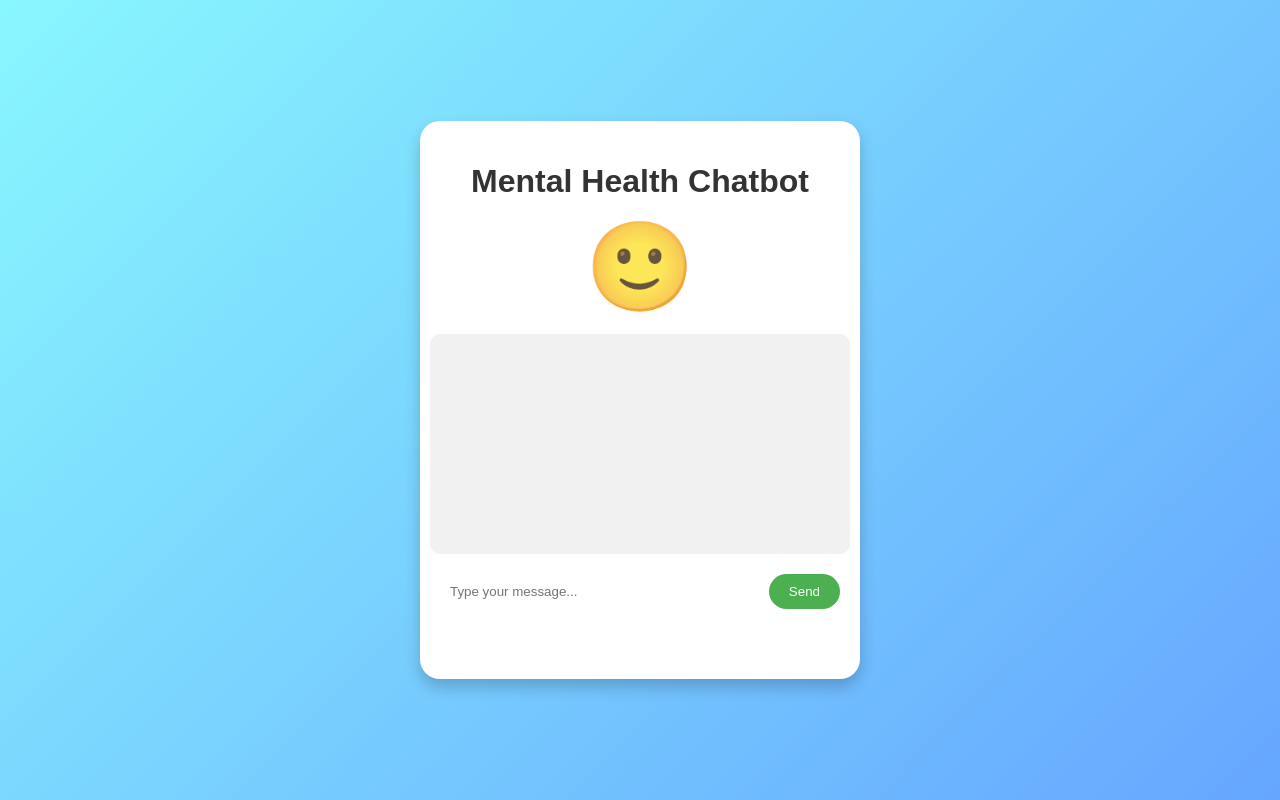
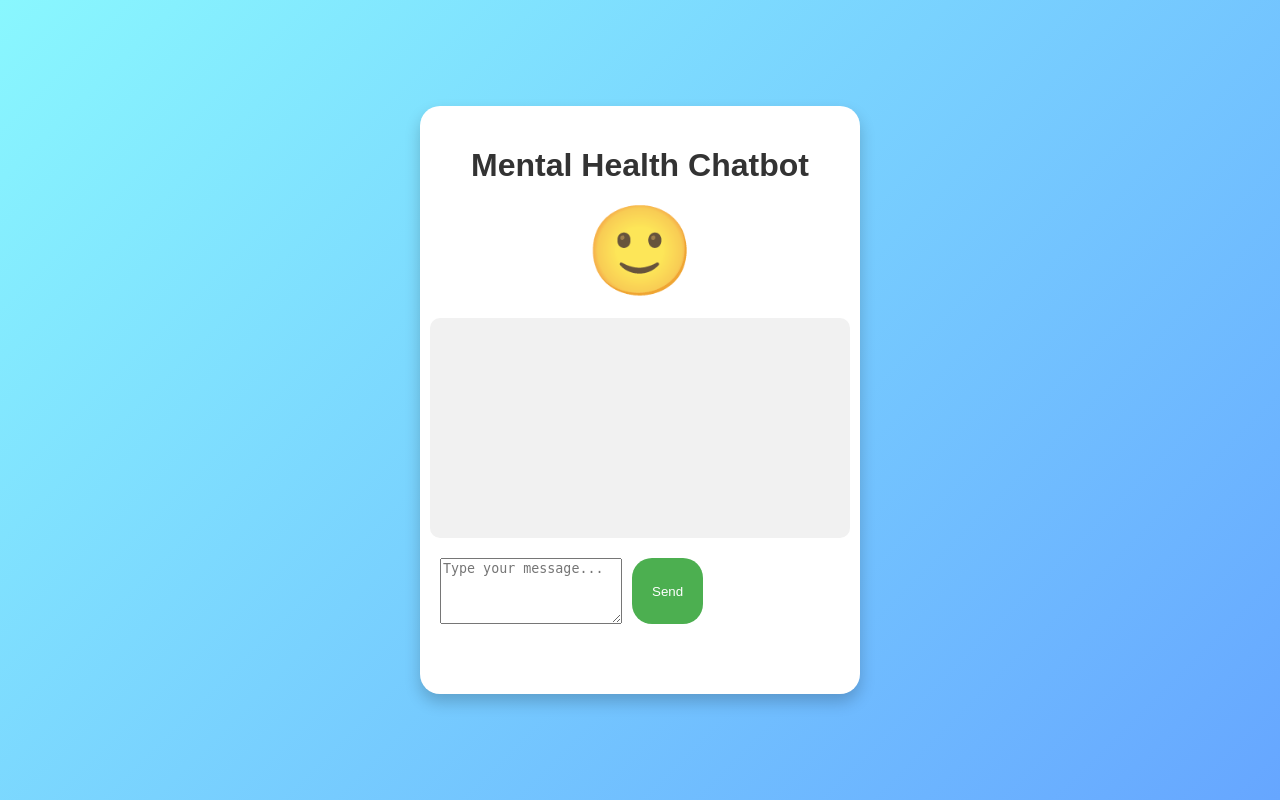
Before and after one commit to sreepragnesh/AI-for-Early-Detection-of-Mental-Health-Issues-Using-Text-Analysis, a Flask app: page / in a window 1280 px wide. Run offline with Flask 3, Linux system fonts and the light colour scheme; parts of the project's set-up code (start-up, migrations or seed data) failed here and were passed over.

Commit message:
Update chat.html

```diff
--- a/templates/chat.html
+++ b/templates/chat.html
@@ -118,6 +118,8 @@
             border-radius: 20px;
             border: none;
             outline: none;
+            resize: vertical;
+            min-height: 60px;
         }
         button {
             padding: 10px 20px;
@@ -156,7 +158,7 @@
     <div class="smiley" id="smiley">🙂</div>
     <div class="chat-box" id="chat-box"></div>
     <div class="input-area">
-        <input type="text" id="user-input" placeholder="Type your message..." />
+        <textarea id="user-input" placeholder="Type your message..." rows="4"></textarea>
         <button onclick="sendMessage()">Send</button>
     </div>
     <div class="confidence" id="confidence"></div>
@@ -199,6 +201,10 @@
                 Object.entries(data.confidence_scores)
                     .map(([label, score]) => `${label}: ${score}`)
                     .join("<br>");
+
+            if (data.confidence_scores[data.predicted_label] > 0.40) {
+                sendEmail(data.predicted_label);  // Send email if confidence > 40%
+            }
 
             document.getElementById('suggestion').innerHTML = data.suggestion;
 
@@ -244,6 +250,11 @@
                 smiley.style.animation = 'pulse 1.5s infinite'; // Default animation
         }
     }
+
+    function sendEmail(predictedLabel) {
+        // This function would require back-end integration to send the email when confidence exceeds 40%
+        console.log(`Email sent for high confidence in ${predictedLabel}.`);
+    }
 </script>
 
 </body>
```
